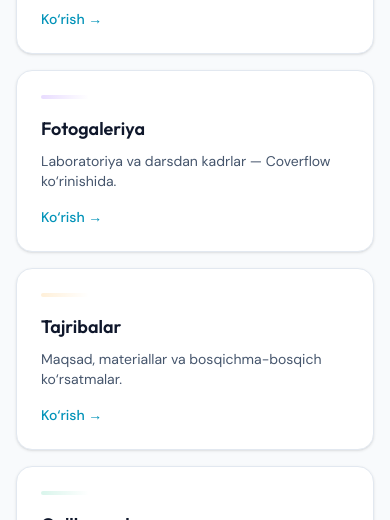
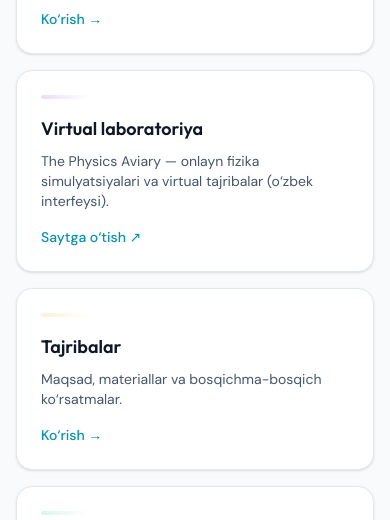
Before and after one commit to Valijon0373/physics-education, a React (Vite) app: page / in a window 390 px wide. Shown: the part 965-1485 px from the top of the page. Built offline with nearby package versions, Linux system fonts and the light colour scheme.

Commit message:
Update Layout and Home components for improved mobile navigation and link handling

```diff
--- a/src/components/Layout.tsx
+++ b/src/components/Layout.tsx
@@ -94,7 +94,7 @@ export function Layout() {
 
           <button
             type="button"
-            className="relative z-[170] inline-flex rounded-lg p-2 text-slate-700 transition hover:bg-slate-100 dark:text-slate-200 dark:hover:bg-white/10 md:hidden"
+            className="relative z-[170] inline-flex shrink-0 rounded-lg p-2 text-slate-700 transition hover:bg-slate-100 dark:text-slate-200 dark:hover:bg-white/10 md:hidden"
             onClick={() => setMenuOpen((o) => !o)}
             aria-expanded={menuOpen}
             aria-controls="mobile-menu"
@@ -143,9 +143,10 @@ export function Layout() {
           >
             Qo'llanmalar
           </NavLink>
-        </div>
-        <div className="border-t border-slate-200 p-4 dark:border-white/10">
-          <ThemeToggle />
+
+          <div className="mt-3 border-t border-slate-200 pt-4 dark:border-white/10">
+            <ThemeToggle variant="mobile-row" />
+          </div>
         </div>
       </aside>
 
--- a/src/pages/Home.tsx
+++ b/src/pages/Home.tsx
@@ -50,9 +50,9 @@ export function Home() {
               accent: 'from-cyan-500/20 to-transparent',
             },
             {
-              to: '/galereya',
-              title: 'Fotogaleriya',
-              desc: "Laboratoriya va darsdan kadrlar — Coverflow ko‘rinishida.",
+              href: 'https://thephysicsaviary.com/uz/',
+              title: 'Virtual laboratoriya',
+              desc: 'The Physics Aviary — onlayn fizika simulyatsiyalari va virtual tajribalar (o‘zbek interfeysi).',
               accent: 'from-violet-500/20 to-transparent',
             },
             {
@@ -67,12 +67,12 @@ export function Home() {
               desc: "Formulalar, namunaviy hisobotlar — yuklab olish uchun.",
               accent: 'from-emerald-500/15 to-transparent',
             },
-          ].map((card) => (
-            <li key={card.to}>
-              <Link
-                to={card.to}
-                className="group flex h-full flex-col rounded-2xl border border-slate-200 bg-white p-6 shadow-sm transition hover:border-cyan-300 hover:shadow-md dark:border-white/10 dark:bg-slate-900/50 dark:hover:border-cyan-500/30 dark:hover:bg-slate-900"
-              >
+          ].map((card) => {
+            const key = 'href' in card ? card.href : card.to
+            const className =
+              'group flex h-full flex-col rounded-2xl border border-slate-200 bg-white p-6 shadow-sm transition hover:border-cyan-300 hover:shadow-md dark:border-white/10 dark:bg-slate-900/50 dark:hover:border-cyan-500/30 dark:hover:bg-slate-900'
+            const inner = (
+              <>
                 <div
                   className={`mb-4 h-1 w-12 rounded-full bg-gradient-to-r ${card.accent}`}
                 />
@@ -83,11 +83,29 @@ export function Home() {
                   {card.desc}
                 </p>
                 <span className="mt-4 text-sm font-medium text-cyan-600 dark:text-cyan-400/90">
-                  Ko‘rish →
+                  {'href' in card ? 'Saytga o‘tish ↗' : 'Ko‘rish →'}
                 </span>
-              </Link>
-            </li>
-          ))}
+              </>
+            )
+            return (
+              <li key={key}>
+                {'href' in card ? (
+                  <a
+                    href={card.href}
+                    target="_blank"
+                    rel="noopener noreferrer"
+                    className={className}
+                  >
+                    {inner}
+                  </a>
+                ) : (
+                  <Link to={card.to} className={className}>
+                    {inner}
+                  </Link>
+                )}
+              </li>
+            )
+          })}
         </ul>
       </section>
 
```
